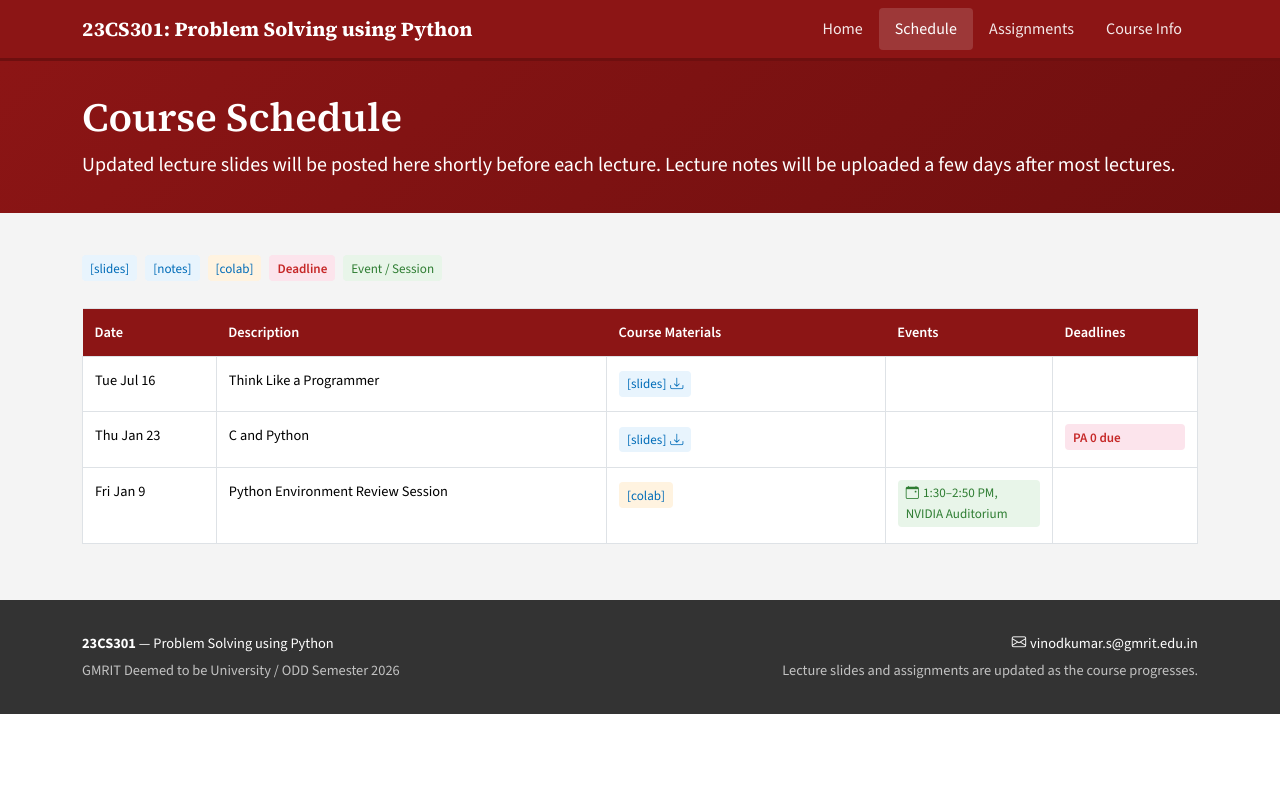
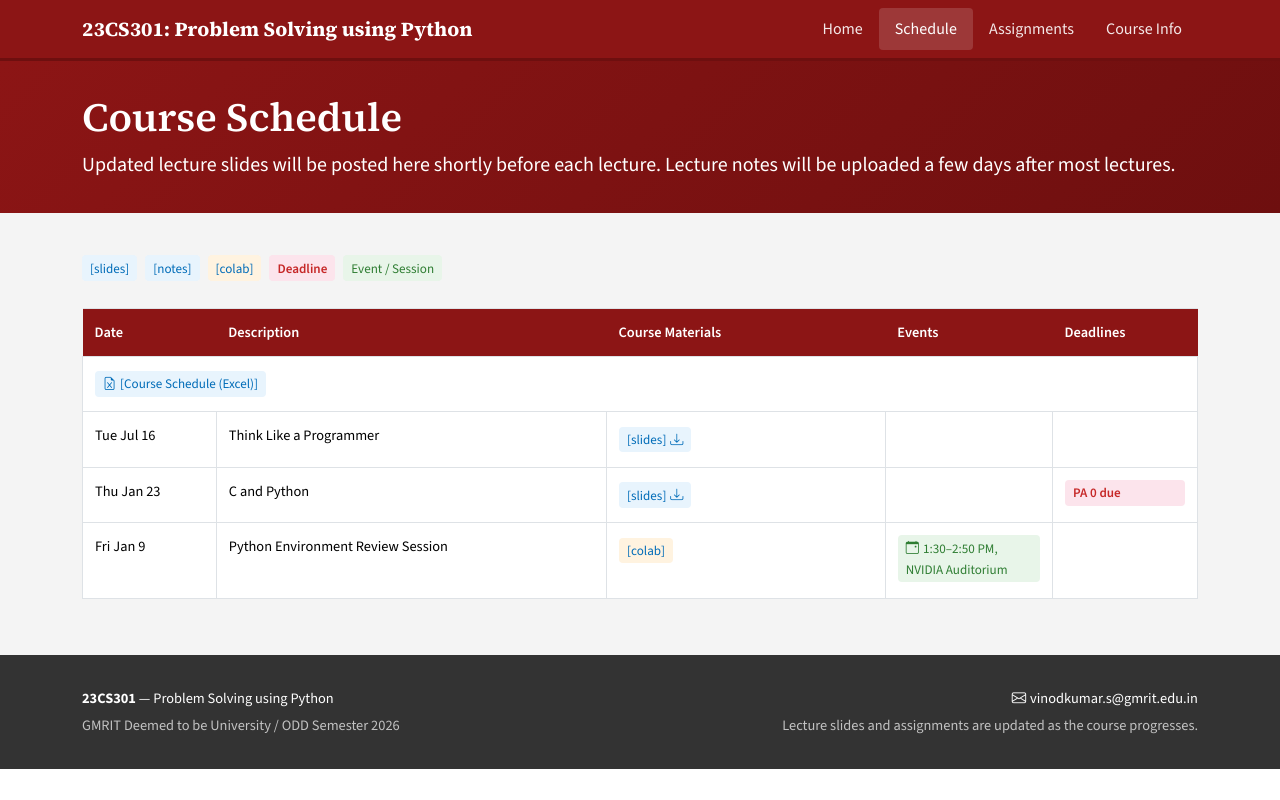
Before and after one commit to vinod3339/Python-Website, a React (Vite) app in the folder course-portal/: page /schedule in a window 1280 px wide. Built offline with nearby package versions, Linux system fonts and the light colour scheme.

Commit message:
Add schedule spreadsheet link and enhance material links handling

```diff
--- a/course-portal/src/components/ScheduleTable.jsx
+++ b/course-portal/src/components/ScheduleTable.jsx
@@ -1,13 +1,15 @@
 import { Fragment } from 'react'
 import { Table } from 'react-bootstrap'
-import { schedule } from '../data/courseData'
+import { schedule, scheduleSpreadsheet } from '../data/courseData'
 
 function MaterialLinks({ materials }) {
   if (!materials?.length) return null
   return (
     <>
       {materials.map((m) => {
-        const isDownloadable = m.download || m.type === 'ppt'
+        const isExternal = m.url.startsWith('http')
+        const isDownloadable =
+          !isExternal && (m.download || m.type === 'ppt' || m.type === 'pdf')
         return (
           <a
             key={m.label}
@@ -16,8 +18,10 @@ function MaterialLinks({ materials }) {
             {...(isDownloadable && m.url !== '#'
               ? { download: m.download || `${m.label}.pptx` }
               : {})}
+            {...(isExternal ? { target: '_blank', rel: 'noopener noreferrer' } : {})}
           >
             [{m.label}]
+            {m.type === 'excel' && <i className="bi bi-file-earmark-excel ms-1" title="Excel" />}
             {isDownloadable && m.url !== '#' && (
               <i className="bi bi-download ms-1" title="Download" />
             )}
@@ -69,6 +73,19 @@ export default function ScheduleTable() {
           </tr>
         </thead>
         <tbody>
+          <tr>
+            <td colSpan={5}>
+              <a
+                href={scheduleSpreadsheet.url}
+                className="material-link"
+                target="_blank"
+                rel="noopener noreferrer"
+              >
+                <i className="bi bi-file-earmark-excel me-1" />
+                [{scheduleSpreadsheet.label}]
+              </a>
+            </td>
+          </tr>
           {schedule.map((item, index) => {
             if (item.entries) {
               return (
--- a/course-portal/src/data/courseData.js
+++ b/course-portal/src/data/courseData.js
@@ -16,6 +16,11 @@ export const materials = {
     filename: 'Python_Lab_Task_Git_GitHub_VSCode.pdf',
     url: `${baseUrl}materials/Python_Lab_Task_Git_GitHub_VSCode.pdf`,
   },
+}
+
+export const scheduleSpreadsheet = {
+  label: 'Course Schedule (Excel)',
+  url: 'https://gmredu-my.sharepoint.com/:x:/g/personal/vinodkumar_s_gmrit_edu_in/IQCAalG9fUImRKdqNK8OHBzaAecux0GFH-5AEyljcpaskjY?e=k8Z9C9',
 }
 
 export const courseInfo = {
```
